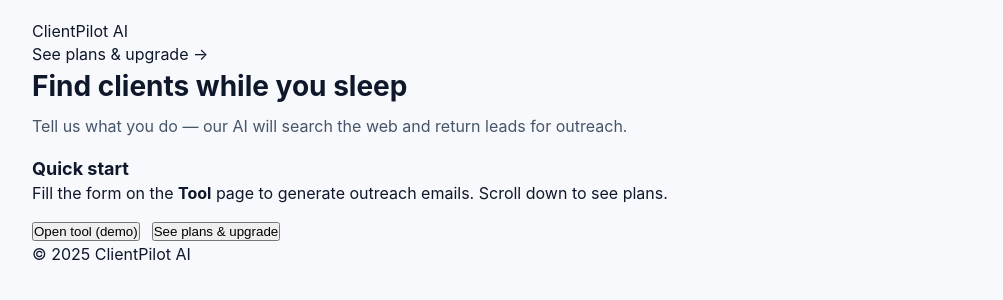
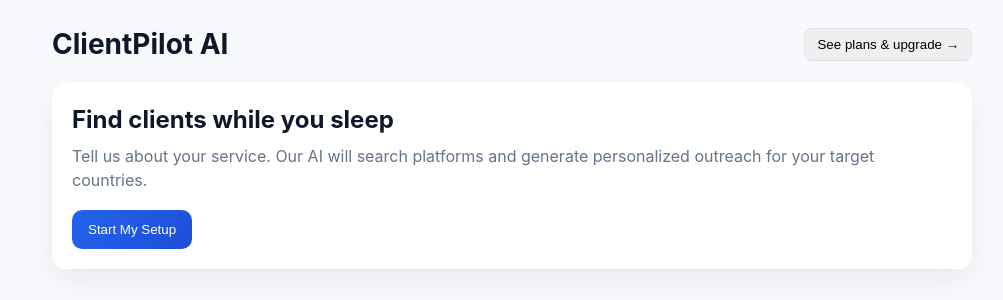
Before and after one commit to Aaish247/clientpilot-ai, a Next.js app: page / in a window 1280 px wide. Shown: the top 300 px of the page, without its empty margins (128-1131 px from the left). Built offline with nearby package versions, Linux system fonts and the light colour scheme.

Commit message:
Rename Home component to HomePage and update layout

```diff
--- a/app/page.js
+++ b/app/page.js
@@ -1,36 +1,24 @@
+// app/page.js
 import Link from "next/link";
 
-export default function Home() {
+export default function HomePage() {
   return (
-    <main className="container">
-      <header className="header">
-        <div className="logo">
-          <div className="logo-dot" />
-          <div className="brand">ClientPilot AI</div>
-        </div>
-        <nav>
-          <Link href="/pricing">See plans & upgrade →</Link>
-        </nav>
-      </header>
+    <main style={{ padding: 24, display: "flex", justifyContent: "center" }}>
+      <div style={{ width: "100%", maxWidth: 920 }}>
+        <header style={{ display: "flex", justifyContent: "space-between", alignItems: "center", marginBottom: 18 }}>
+          <h1 style={{ fontSize: 28 }}>ClientPilot AI</h1>
+          <Link href="/pricing"><button style={{ padding: "8px 12px", borderRadius: 8, border: "1px solid #DCE3EF" }}>See plans & upgrade →</button></Link>
+        </header>
 
-      <section className="hero">
-        <h1 style={{fontSize:28}}>Find clients while you sleep</h1>
-        <p style={{marginTop:8,color:'#475569'}}>Tell us what you do — our AI will search the web and return leads for outreach.</p>
-      </section>
+        <section style={{ background: "#fff", borderRadius: 14, padding: 20, boxShadow: "0 12px 28px rgba(15,23,42,0.06)" }}>
+          <h2 style={{ marginBottom: 8 }}>Find clients while you sleep</h2>
+          <p style={{ color: "var(--muted)" }}>Tell us about your service. Our AI will search platforms and generate personalized outreach for your target countries.</p>
 
-      <section style={{marginTop:18}}>
-        <div className="card">
-          <h2 style={{fontSize:18}}>Quick start</h2>
-          <p className="small-muted">Fill the form on the <strong>Tool</strong> page to generate outreach emails. Scroll down to see plans.</p>
-
-          <div style={{display:'flex',gap:12,marginTop:14}}>
-            <Link href="/tool"><button className="btn-primary">Open tool (demo)</button></Link>
-            <Link href="/pricing"><button className="btn-ghost">See plans & upgrade</button></Link>
+          <div style={{ marginTop: 18 }}>
+            <Link href="/tool"><button style={{ background: "linear-gradient(135deg,#2563EB,#1D4ED8)", color: "#fff", padding: "12px 16px", borderRadius: 10, border: "none" }}>Start My Setup</button></Link>
           </div>
-        </div>
-      </section>
-
-      <footer className="footer">© {new Date().getFullYear()} ClientPilot AI</footer>
+        </section>
+      </div>
     </main>
   );
-}
+  }
```
